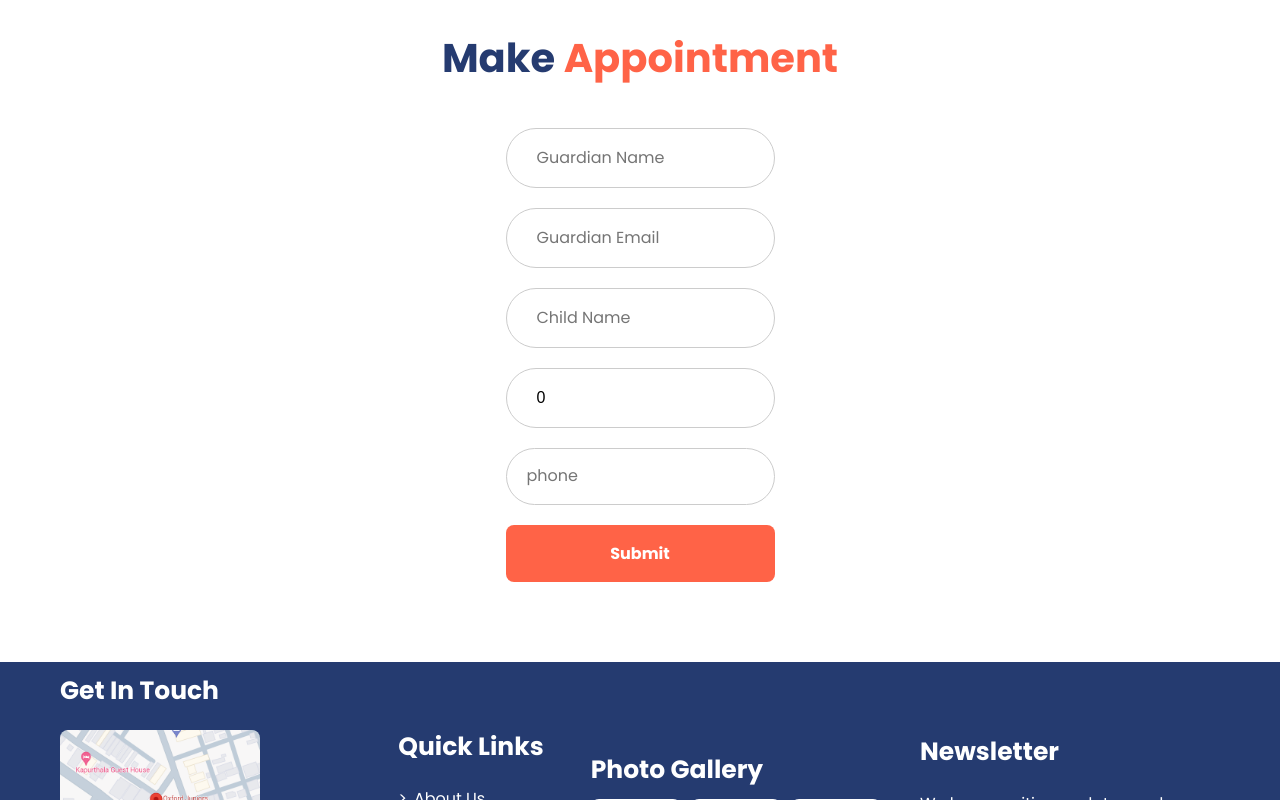
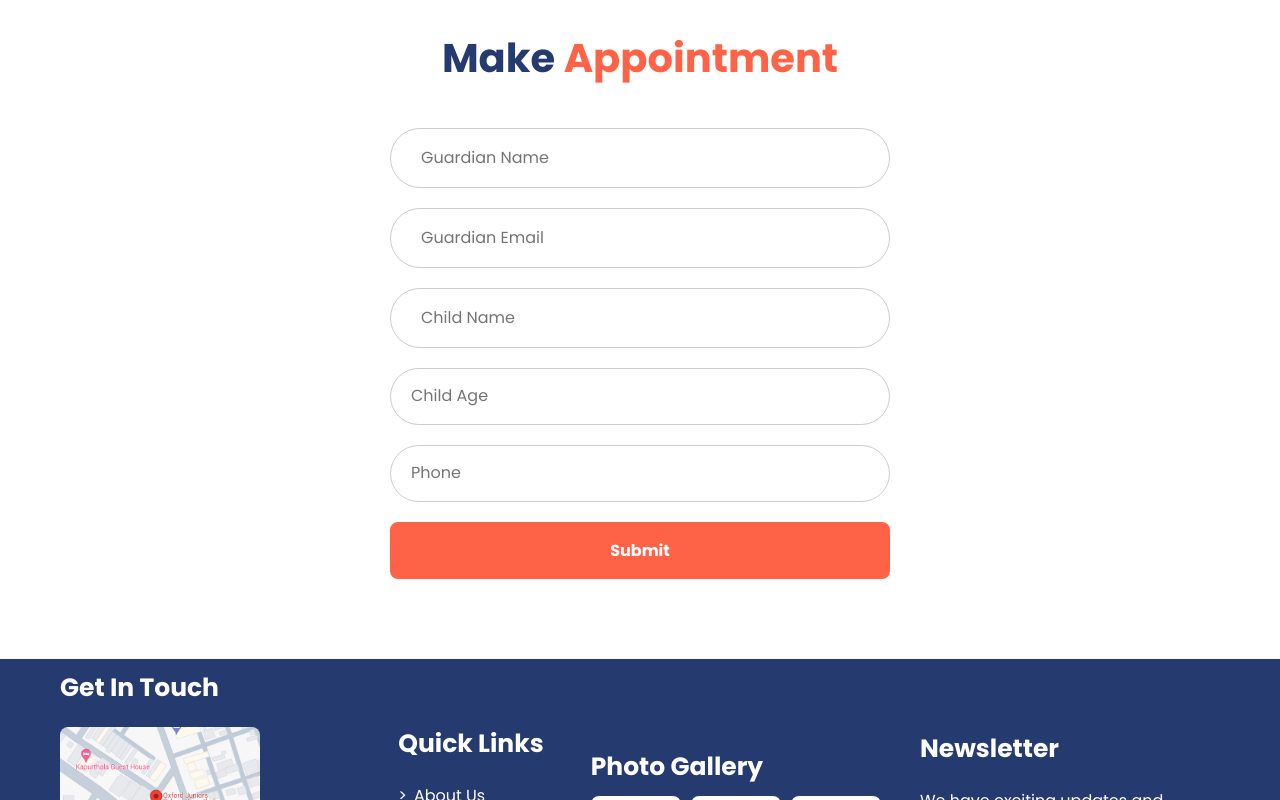
Before and after one commit to sukhmancode/OxfordJuniors, a React (Vite) app: page /admission in a window 1280 px wide. Shown: the part 1120-1920 px from the top of the page. Built offline with nearby package versions, Linux system fonts and the light colour scheme; grey boxes are pictures that could not be loaded.

Commit message:
supabase

```diff
--- a/package.json
+++ b/package.json
@@ -10,10 +10,13 @@
     "preview": "vite preview"
   },
   "dependencies": {
+    "@supabase/supabase-js": "^2.39.7",
     "aos": "^2.3.4",
     "lightgallery": "^2.7.2",
     "react": "^18.2.0",
     "react-dom": "^18.2.0",
+    "react-hook-form": "^7.50.1",
+    "react-hot-toast": "^2.4.1",
     "react-icons": "^5.0.1",
     "react-router-dom": "^6.21.2"
   },
--- a/src/App.css
+++ b/src/App.css
@@ -386,18 +386,18 @@ color: var(--tomato-color);
 .form-admission input[type="text"]{
     border: 1px solid #ccc;
     border-radius: 3.6rem;
-    width: 100%;
+    width: 500px;
 
 }.form-admission input[type="email"]{
     border: 1px solid #ccc;
     border-radius: 3.6rem;
 
-    width: 100%;
+    width: 500px;
 }
 .form-admission input[type="number"]{
     border: 1px solid #ccc;
     border-radius: 3.6rem;
-    width: 100%;
+    width: 500px;
     padding: 2rem;
 }
 .form-admission input[type="submit"]{
--- /dev/null
+++ b/src/config/supaClient.ts
@@ -0,0 +1,14 @@
+import { createClient,SupabaseClient } from '@supabase/supabase-js';
+
+const supabaseUrl = 'https://btgxjeehbfsjpkaizzcb.supabase.co';
+const supabaseKey = 'eyJhbGciOiJIUzI1NiIsInR5cCI6IkpXVCJ9.eyJpc3MiOiJzdXBhYmFzZSIsInJlZiI6ImJ0Z3hqZWVoYmZzanBrYWl6emNiIiwicm9sZSI6ImFub24iLCJpYXQiOjE2OTExNTgxMDksImV4cCI6MjAwNjczNDEwOX0.uvtV6EKTL5NvAABCiDmth9H4ix3aaObEIfeiYLrkwww'
+
+let supabase: SupabaseClient |any;
+
+if (!supabaseUrl || !supabaseKey) {
+  console.error("Supabase URL or anonymous key is missing. Make sure environment variables are set.");
+} else {
+  supabase = createClient(supabaseUrl, supabaseKey);
+}
+
+export default supabase;
--- a/src/main.tsx
+++ b/src/main.tsx
@@ -3,12 +3,13 @@ import ReactDOM from 'react-dom/client'
 import App from './App.tsx'
 import './index.css'
 import { BrowserRouter } from 'react-router-dom'
-
+import {Toaster} from 'react-hot-toast'
 ReactDOM.createRoot(document.getElementById('root')!).render(
 
   <React.StrictMode>
     <BrowserRouter>
     <App />
+    <Toaster/>
     </BrowserRouter>
   </React.StrictMode>,
 )
--- a/src/pages/Admission.tsx
+++ b/src/pages/Admission.tsx
@@ -2,71 +2,75 @@ import React,{useState} from 'react'
 import Nav from '../components/nav'
 import Footer from '../components/footer'
 import Success1 from '../components/success'
-
+import supabase from '../config/supaClient'
+import toast from 'react-hot-toast'
 const Admission :React.FC= () => {
   interface FormData {
-    gName: string;
-    gMail: string;
-    cName: string;
-    cAge: number;
-    phone: string;
+    Guardian_Name: string;
+    Guardian_email: string;
+    Child_name: string;
+    Child_age: string;
+    Phone: string;
   };
+  console.log(supabase);
+
   interface FormErrors {
-    gName?: string;
-    gMail?: string;
-    cName?: string;
-    cAge?: string;
-    phone?: string;
+    Guardian_Name?: string;
+    Guardian_email?: string;
+    Child_name?: string;
+    Child_age?: string;
+    Phone?: string;
   }
 
   const [Success,setSuccess]=useState(false)
   const [formData,setFormData]=useState<FormData>({
-    gName:"",
-    gMail:"",
-    cName:"",
-    cAge:0,
-    phone:""
+    Guardian_Name:"",
+    Guardian_email:"",
+    Child_name:"",
+    Child_age:"",
+    Phone:""
   })
+
 
 
   const [errors, setErrors] = useState<FormErrors>({});
 
 
-  const isValidEmail=(gMail:any)=>{
+  const isValidEmail=(Guardian_email:any)=>{
     const emailRegex = /^\S+@\S+$/;
-    return emailRegex.test(gMail)
+    return emailRegex.test(Guardian_email)
   }
-  const validPhone=(phone:any)=>{
+  const validPhone=(Phone:any)=>{
     const phoneRegex=/^\d{10}$/;
-    return phoneRegex.test(phone)
+    return phoneRegex.test(Phone)
   }
   const validateForm = (): boolean => {
     let newErrors: FormErrors = {};
 
-    if (!formData.gName.trim()) {
-      newErrors.gName = "Guardian Name is required";
+    if (!formData.Guardian_Name.trim()) {
+      newErrors.Guardian_Name = "Guardian Name is required";
     }
 
-    if (!formData.gMail.trim()) {
-      newErrors.gMail = "Email is required";
-    } else if (!isValidEmail(formData.gMail.trim())) {
-      newErrors.gMail = "Invalid email format";
+    if (!formData.Guardian_email.trim()) {
+      newErrors.Guardian_email = "Email is required";
+    } else if (!isValidEmail(formData.Guardian_email.trim())) {
+      newErrors.Guardian_email = "Invalid email format";
     }
 
-    if (!formData.cName.trim()) {
-      newErrors.cName = "Child name is required";
+    if (!formData.Child_name.trim()) {
+      newErrors.Child_name = "Child name is required";
     }
 
-    if (!formData.cAge) {
-      newErrors.cAge = "Child Age is required";
-    } else if (isNaN(Number(formData.cAge))) {
-      newErrors.cAge = "Child Age must be a number";
+    if (!formData.Child_age) {
+      newErrors.Child_age = "Child Age is required";
+    } else if (isNaN(Number(formData.Child_age))) {
+      newErrors.Child_age = "Child Age must be a number";
     }
 
-    if (!formData.phone.trim()) {
-      newErrors.phone = "Phone number is required";
-    } else if (!validPhone(formData.phone.trim())) {
-      newErrors.phone = "Invalid phone number";
+    if (!formData.Phone.trim()) {
+      newErrors.Phone = "Phone number is required";
+    } else if (!validPhone(formData.Phone.trim())) {
+      newErrors.Phone = "Invalid Phone number";
     }
 
     setErrors(newErrors);
@@ -75,7 +79,7 @@ const Admission :React.FC= () => {
   console.log(errors);
 
 
-  const submitForm=(e:any)=>{
+  const submitForm= async(e:any)=>{
     e.preventDefault();
 
     setTimeout(()=>{
@@ -85,10 +89,27 @@ const Admission :React.FC= () => {
     if(isValid){
       console.log("form submitted",formData);
       setSuccess(true)
+
+      /*SUPABASE STARTS*/
+      const {data,error} =await supabase
+      .from('orders')
+      .insert([formData])
+
+      if(error){
+        toast.error('Something went wrong')
+        console.log(error)
+      }
+      if(data){
+        console.log(data)
+        toast.success('Form successfully submitted')
+      }
+      /*Supabase ends*/
+
     }else{
       console.log("form validation failed");
       setSuccess(false)
     }
+
   }
   const handleChange=(e:any)=>{
     const {name,value}=e.target;
@@ -139,57 +160,63 @@ const Admission :React.FC= () => {
             <h1><span style={{color:"#253b70"}}>Make</span> <span style={{color:"tomato"}}>Appointment</span></h1>
           </div>
           <div className="form-admission">
-            <form onSubmit={(e)=>submitForm(e)}>
+
+            <form onSubmit={submitForm} >
               <div>
                 <input type="text"
-                name="gName"
+                name='Guardian_Name'
                 placeholder='Guardian Name'
-                value={formData.gName}
-                onChange={handleChange}/>
+                value={formData.Guardian_Name}
+                onChange={handleChange}
 
-                {errors.gName &&<div className='form-error'>{errors.gName}</div>}
+                />
+
+                {errors.Guardian_Name &&<div className='form-error'>{errors.Guardian_Name}</div>}
                 </div>
                 <div>
                 <input type="text"
-                 name="gMail"
+                name="Guardian_email"
                  id=""
                  placeholder='Guardian Email'
-                 value={formData.gMail}
+                 value={formData.Guardian_email}
                 onChange={handleChange}/>
 
-              {errors.gMail &&<div className='form-error'>{errors.gMail}</div>}
+              {errors.Guardian_email &&<div className='form-error'>{errors.Guardian_email}</div>}
               </div>
                 <div>
                 <input type="text"
-                 name="cName"
+
+                 name="Child_name"
                  id=""
                  placeholder='Child Name'
-                 value={formData.cName}
+                 value={formData.Child_name}
                 onChange={handleChange}/>
 
-              {errors.cName &&<div className='form-error'>{errors.cName}</div>}
+              {errors.Child_name &&<div className='form-error'>{errors.Child_name}</div>}
               </div>
 
                   <div>
-                <input type="text"
-                name="cAge"
+                <input type="number"
+
+                name="Child_age"
                 id=""
                 placeholder='Child Age'
-                value={formData.cAge}
+                value={formData.Child_age}
                 onChange={handleChange}/>
 
-              {errors.cAge &&<div className='form-error'>{errors.cAge}</div>}
+              {errors.Child_age &&<div className='form-error'>{errors.Child_age}</div>}
               </div>
 
                  <div>
                 <input type="number"
-                 name="phone"
+
+                 name="Phone"
                  id=""
-                 placeholder='phone'
-                 value={formData.phone}
+                 placeholder='Phone'
+                 value={formData.Phone}
                 onChange={handleChange}/>
 
-              {errors.phone &&<div className='form-error'>{errors.phone}</div>}
+              {errors.Phone &&<div className='form-error'>{errors.Phone}</div>}
              </div>
 
                 <input type="submit" value="Submit" />
--- a/src/pages/GalleryMain.tsx
+++ b/src/pages/GalleryMain.tsx
@@ -15,7 +15,6 @@ import 'lightgallery/css/lg-thumbnail.css';
 import lgThumbnail from 'lightgallery/plugins/thumbnail';
 import lgZoom from 'lightgallery/plugins/zoom';
 import lgRotate from 'lightgallery/plugins/rotate';
-import lgShare from 'lightgallery/plugins/share'
 import lgVideo from 'lightgallery/plugins/video'
 import lgAutoplay from 'lightgallery/plugins/autoplay'
 
```
Also changed, not shown: 2 other files (tests, documents, lock files or other folders).
